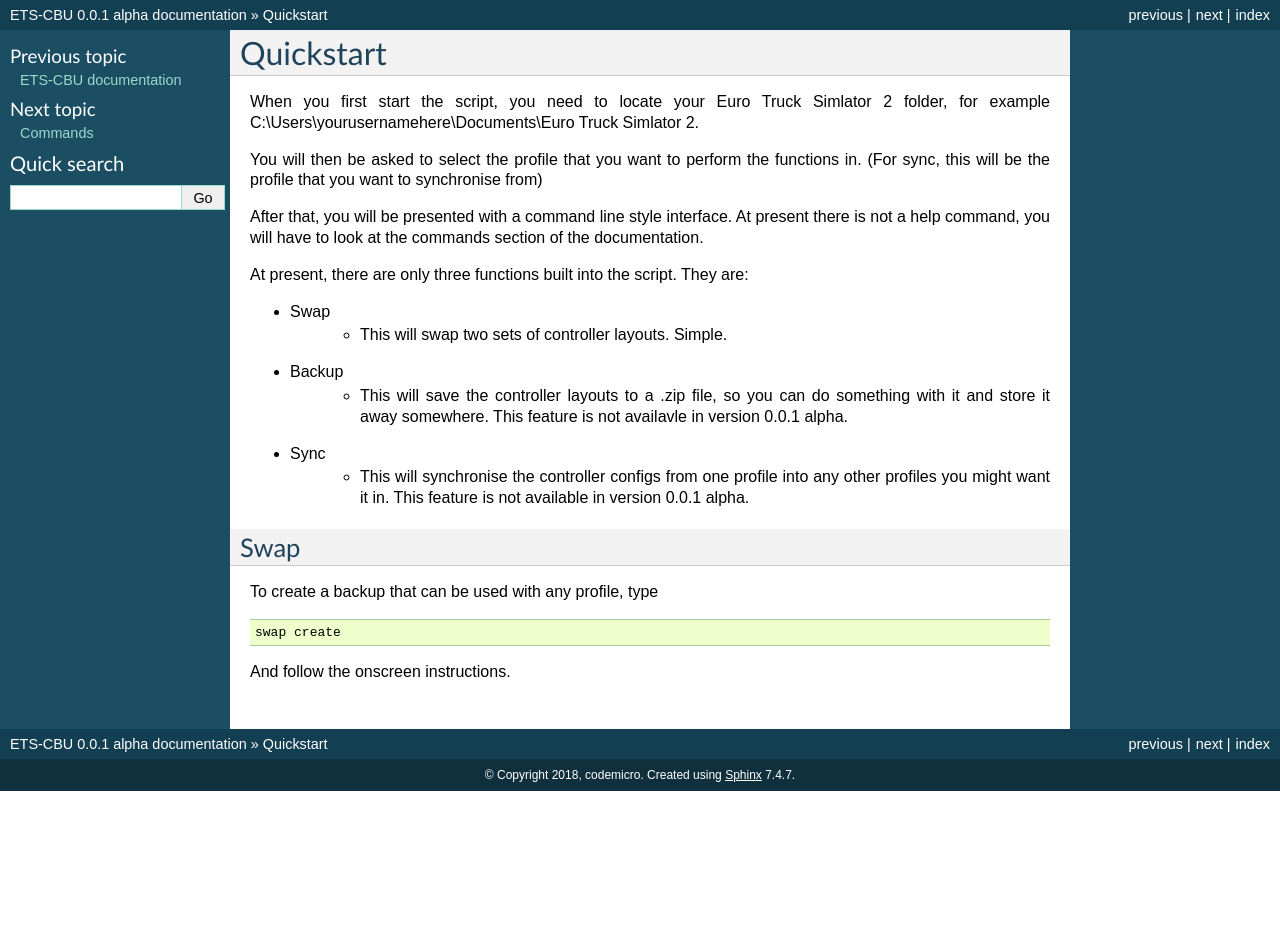
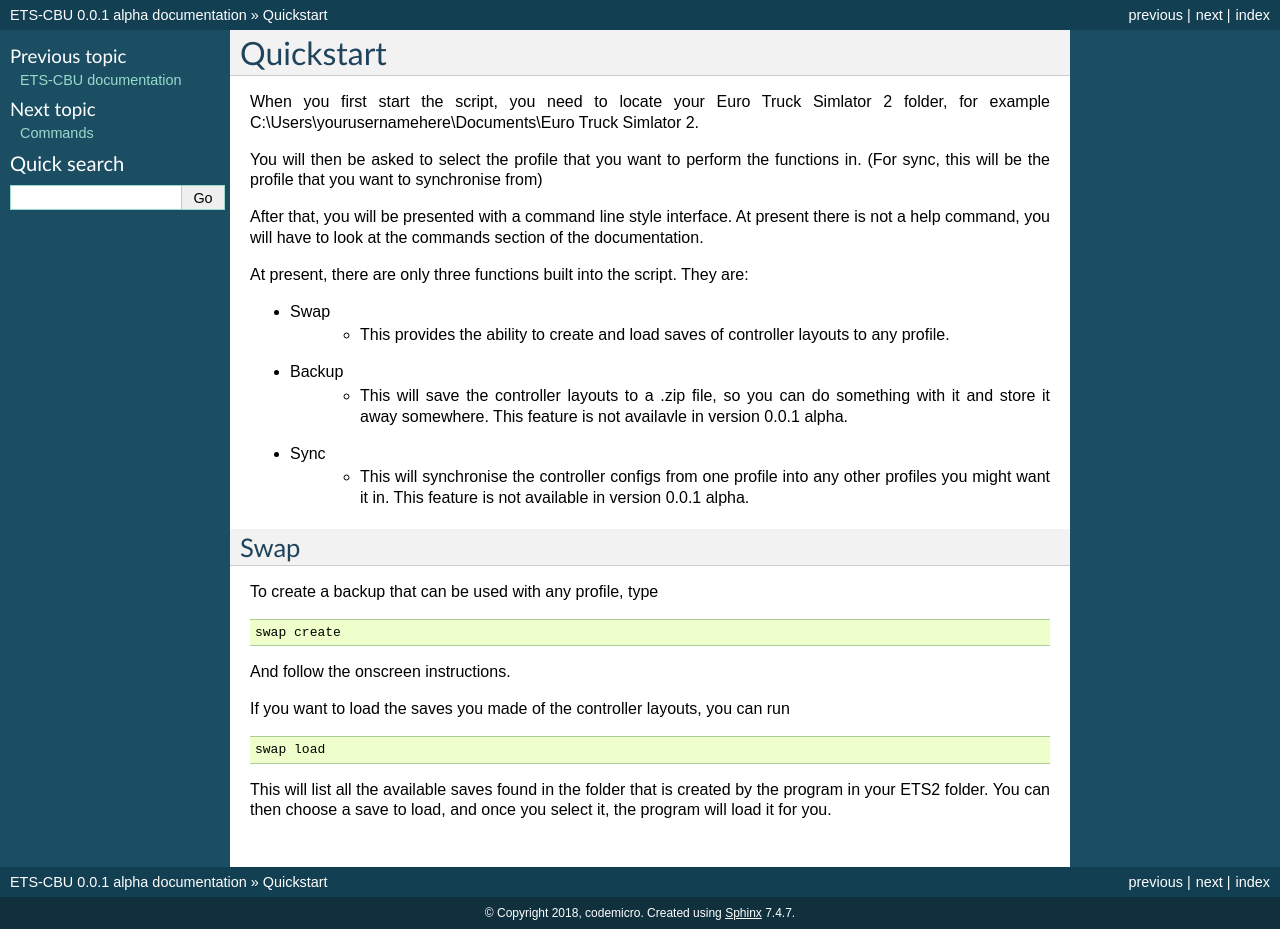
Before and after one commit to SleepyyNet/ETS-CBU, a Sphinx documentation site: the page built from docs/source/quickstart.rst, in a window 1280 px wide. Built offline with Sphinx 7.4.7, drawn with Linux system fonts in a browser that asks for light colours; before the commit the page ends 900 px from its top, so only the background shows below that.

Commit message:
Update quickstart.rst

```diff
--- a/docs/source/quickstart.rst
+++ b/docs/source/quickstart.rst
@@ -10,7 +10,7 @@ After that, you will be presented with a command line style interface. At presen
 At present, there are only three functions built into the script. They are:
 
 * Swap
-   * This will swap two sets of controller layouts. Simple.
+   * This provides the ability to create and load saves of controller layouts to any profile.
 * Backup
    * This will save the controller layouts to a .zip file, so you can do something with it and store it away somewhere. This feature is not availavle in version 0.0.1 alpha.
 * Sync
@@ -24,3 +24,9 @@ To create a backup that can be used with any profile, type
    swap create
 
 And follow the onscreen instructions.
+
+If you want to load the saves you made of the controller layouts, you can run
+::
+   swap load
+
+This will list all the available saves found in the folder that is created by the program in your ETS2 folder. You can then choose a save to load, and once you select it, the program will load it for you.
```
